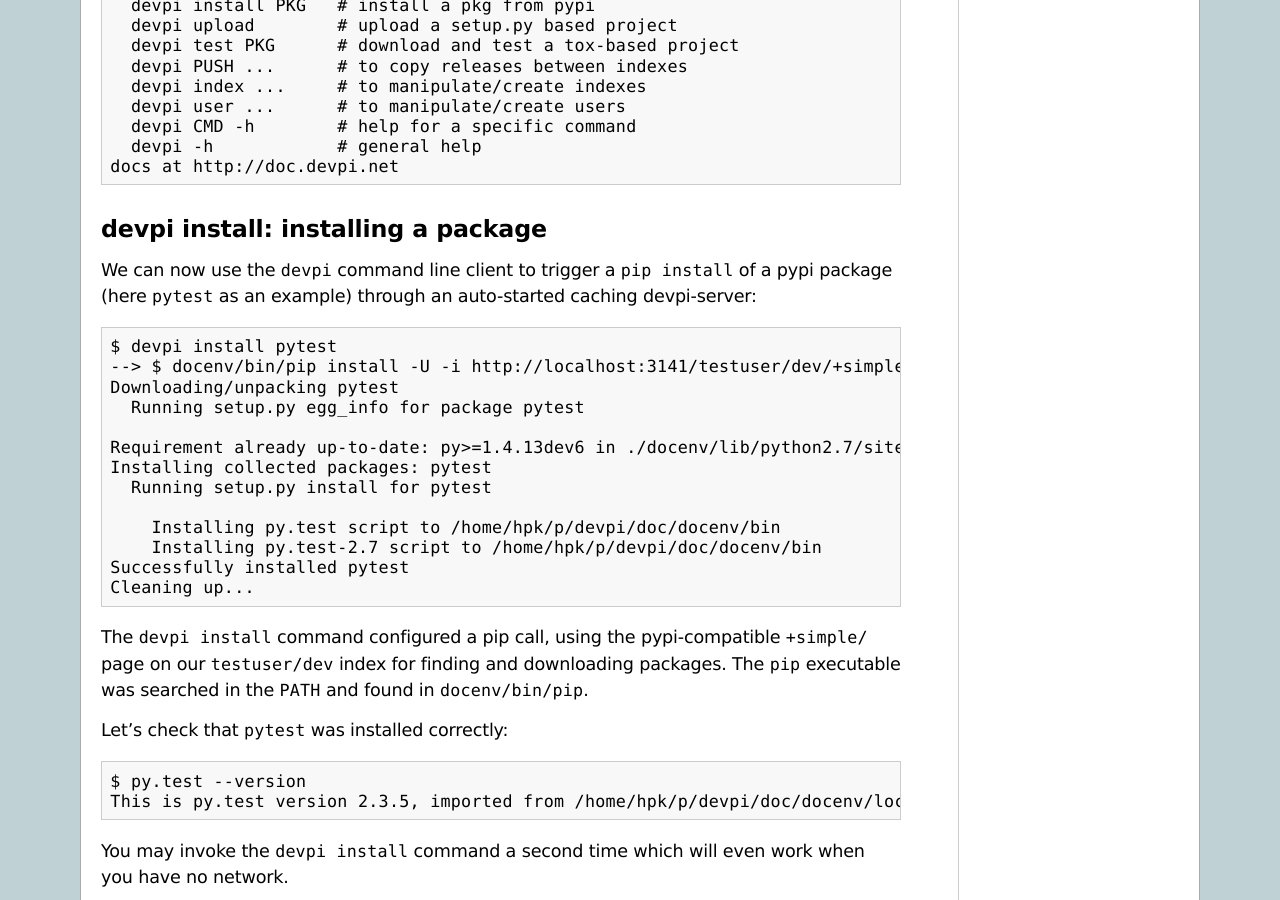
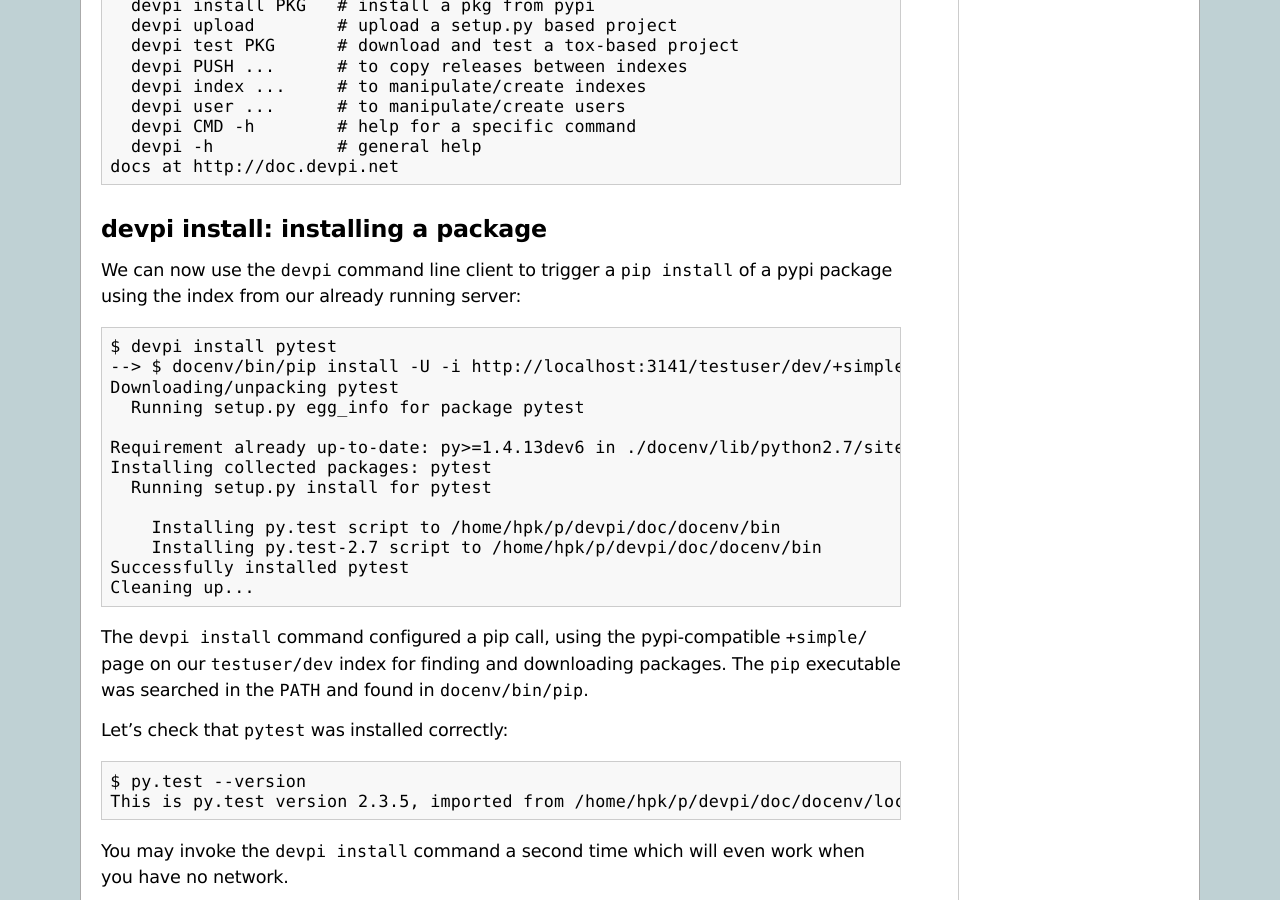
Before and after one commit to devpi/devpi, a Sphinx documentation site: the page built from doc/quickstart-releaseprocess.rst, in a window 1280 px wide and 900 px high, scrolled down 1289 px. Built offline with Sphinx 7.4.7, drawn with Linux system fonts in a browser that asks for light colours.

Commit message:
fix docs/changelog typos

```diff
--- a/doc/quickstart-releaseprocess.rst
+++ b/doc/quickstart-releaseprocess.rst
@@ -81,8 +81,7 @@
 +++++++++++++++++++++++++++++++++++
 
 We can now use the ``devpi`` command line client to trigger a ``pip
-install`` of a pypi package (here ``pytest`` as an example) through an
-auto-started caching devpi-server::
+install`` of a pypi package using the index from our already running server::
 
     $ devpi install pytest
     --> $ docenv/bin/pip install -U -i http://localhost:3141/testuser/dev/+simple/ pytest  [PIP_USE_WHEEL=1,PIP_PRE=1]
```
Also changed, not shown: 1 other file.
